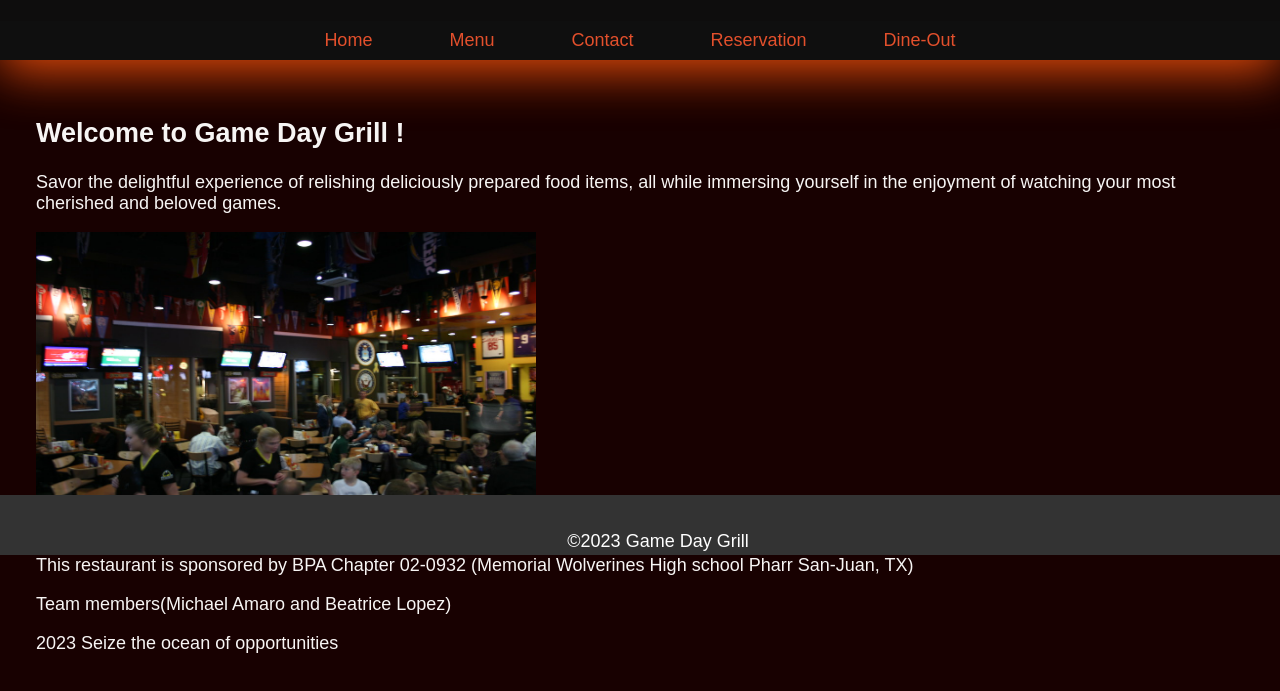
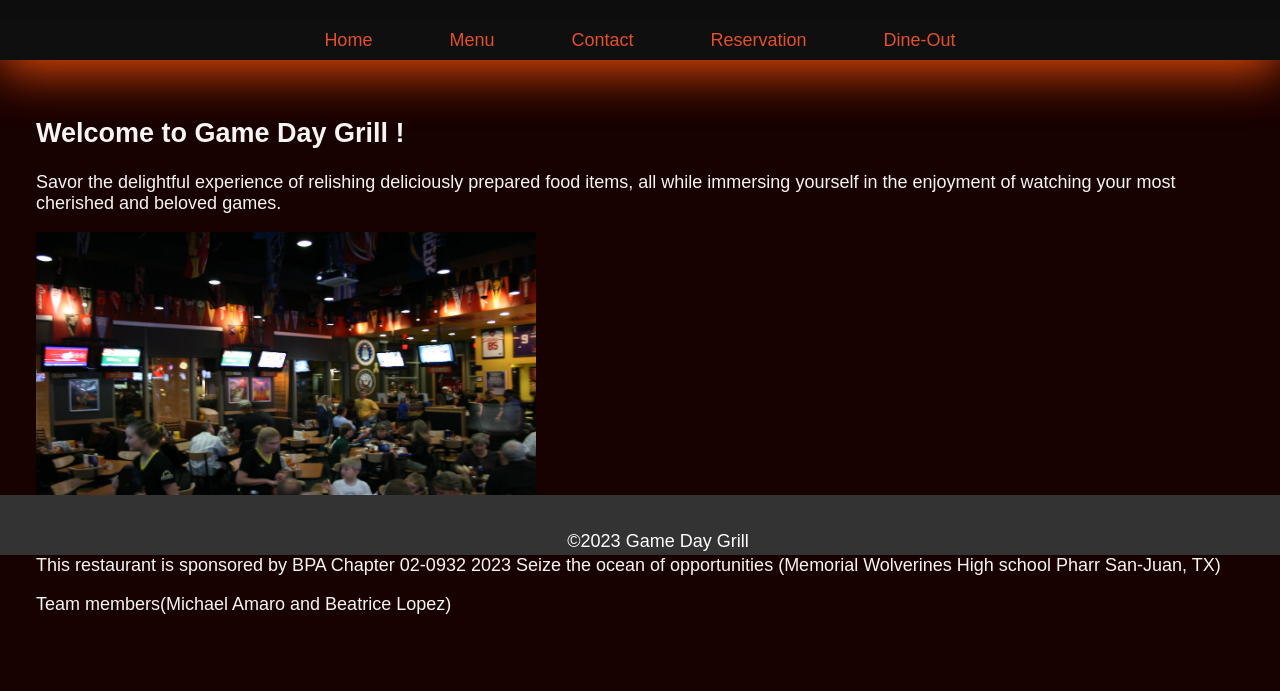
Before and after one commit to rentedcookie85/Game-Day-Grill, a website: page index.html in a window 1280 px wide. Shown: the part 245-936 px from the top of the page. After the commit the page ends 914 px from the top, so only its background shows below. Drawn offline with Linux system fonts and the light colour scheme; files that its build step writes are made by us from their sources.

Commit message:
Update index.html

```diff
--- a/index.html
+++ b/index.html
@@ -77,9 +77,9 @@
         <h2 style="color: #f7f5f4;">Welcome to Game Day Grill ! </h2>
         <p style="color: #f7f5f4;">Savor the delightful experience of relishing deliciously prepared food items, all while immersing yourself in the enjoyment of watching your most cherished and beloved games.</p>
         <img src="2264425465_44cc92910d_b.jpg" alt="Game Day Grill Interior" height="300" width="500">
-        <p style="color: #f7f5f4;">This restaurant is sponsored by BPA Chapter 02-0932 (Memorial Wolverines High school Pharr San-Juan, TX) </p>
+        <p style="color: #f7f5f4;">This restaurant is sponsored by BPA Chapter 02-0932 2023 Seize the ocean of opportunities  (Memorial Wolverines High school Pharr San-Juan, TX) </p>
         <p style="color: #f7f5f4;">Team members(Michael Amaro and Beatrice Lopez)</p>
-        <p style="color: #f7f5f4;"> 2023 Seize the ocean of opportunities </p>
+
 
     </section>
 
```
